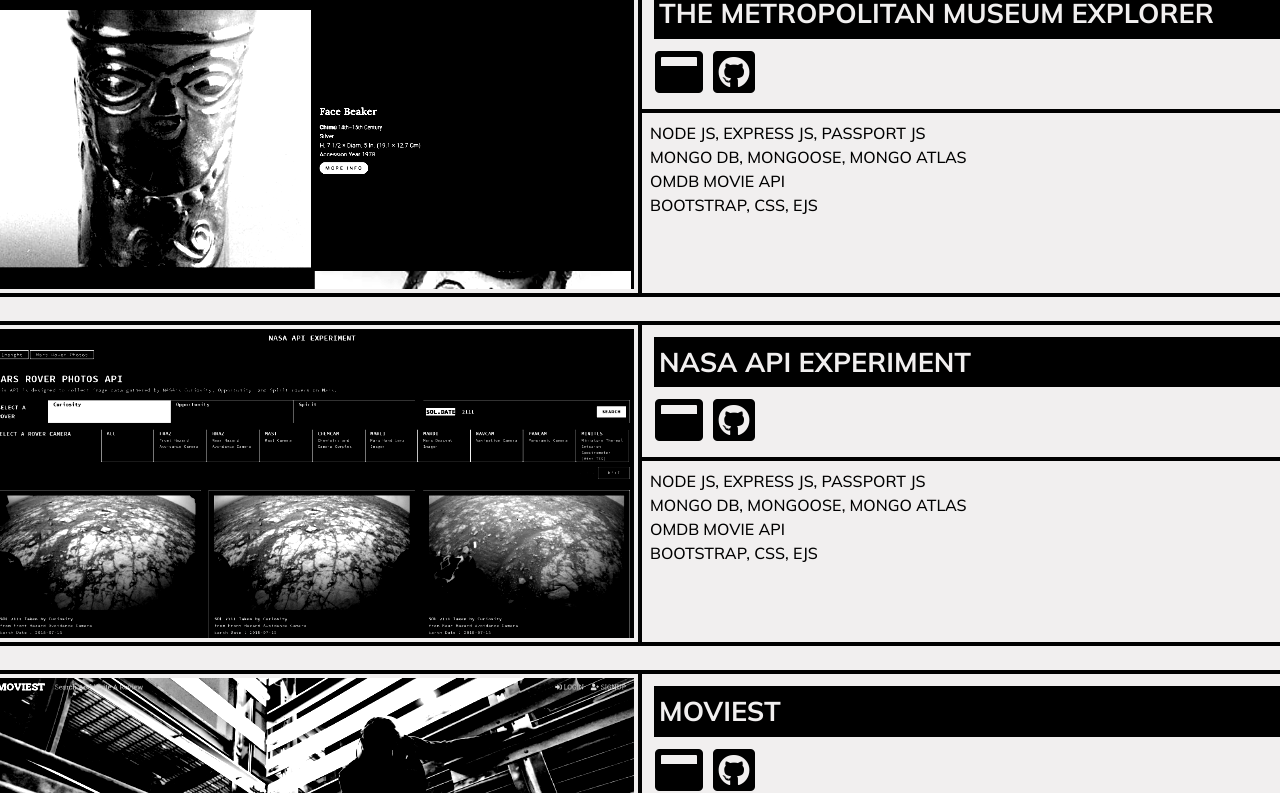
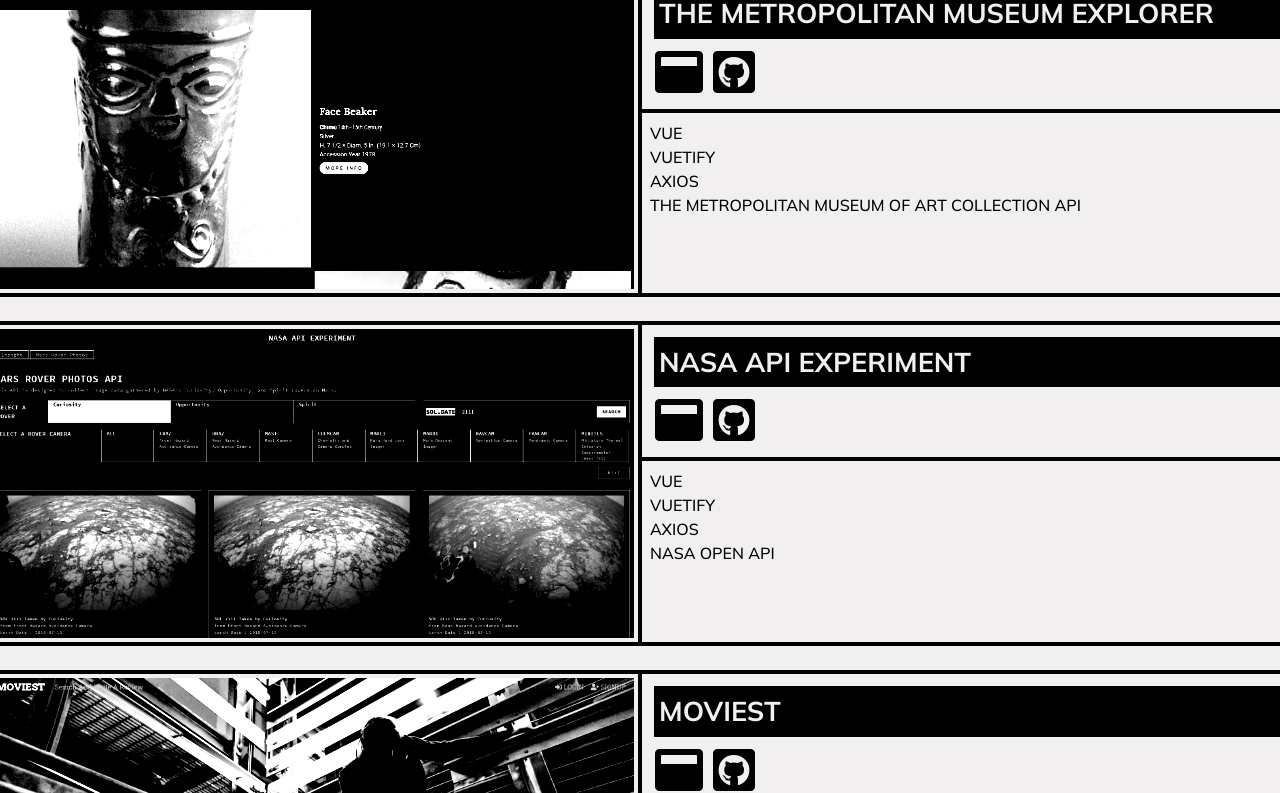
Before and after one commit to myojoojang/personal-app, a React (Create React App) app: page /works in a window 1280 px wide. Shown: the part 787-1580 px from the top of the page. Built offline with nearby package versions, Linux system fonts and the light colour scheme; the HTML template or start-up script is replaced by a standard one.

Commit message:
'fixLink'

```diff
--- a/src/components/Works.js
+++ b/src/components/Works.js
@@ -10,7 +10,7 @@
           <div className="col-lg-6 box">
 
             <a href="https://metropolitan-exp.netlify.app/" target="_blank" rel="noopener noreferrer">
-              <img src="./img/mtplt.png" className="img-fluid p-1" alt="p-2" />
+              <img src="./img/mtplt.png" className="img-fluid p-1" alt="p-1" />
             </a>
           </div>
 
@@ -23,11 +23,13 @@
                 </div>
               </div>
 
-            <div className="p-2">
-              <div>Node js, Express js, Passport js</div>
-              <div>Mongo DB, Mongoose, Mongo Atlas</div>
-              <div>OMDB Movie API</div>
-              <div>Bootstrap, CSS, EJS</div>
+            <div className="p-2 ">
+              <div>VUE</div>
+              <div>Vuetify</div>
+              <div>Axios</div>
+
+              <div>The Metropolitan Museum of Art Collection API</div>
+
             </div>
 
           </div>
@@ -52,10 +54,11 @@
               </div>
 
             <div className="p-2">
-              <div>Node js, Express js, Passport js</div>
-              <div>Mongo DB, Mongoose, Mongo Atlas</div>
-              <div>OMDB Movie API</div>
-              <div>Bootstrap, CSS, EJS</div>
+            <div>VUE</div>
+              <div>Vuetify</div>
+              <div>Axios</div>
+
+              <div>NASA OPEN API</div>
             </div>
 
           </div>
@@ -95,9 +98,9 @@
 
         <div className="row my-4">
           <div className="col-lg-6 box">
-            <a href="https://klper.com/" target="_blank" rel="noopener noreferrer">
+            {/* <a href="https://klper.com/" target="_blank" rel="noopener noreferrer"> */}
               <img src="./img/klper.jpg" className="img-fluid p-1" alt="p-1" />
-            </a>
+            {/* </a> */}
           </div>
 
           <div className="col-lg-6 box">
@@ -107,8 +110,8 @@
 
                 <a href="https://youtu.be/0J33xvSl2A0" target="_blank" rel="noopener noreferrer"><i class="fab fa-youtube-square"></i></a>
 
-                <a href="https://drive.google.com/file/d/1xhLB4ww6zjLjg0-uF9cxjrQRh7hWLx8-/view?usp=sharing" target="_blank" rel="noopener noreferrer"><i class="fas fa-file-powerpoint"></i></a>
-                <a href="https://github.com/myojoojang/moviest" target="_blank" rel="noopener noreferrer"><i class="fab fa-github-square"></i></a>
+                <a href="https://drive.google.com/file/d/1RG5qCNRFTX447WYGa1W-1VfgLXA8OM7N/view?usp=sharing" target="_blank" rel="noopener noreferrer"><i class="fas fa-file-powerpoint"></i></a>
+                <a href="https://github.com/myojoojang/KLPR_FINAL_BUILD" target="_blank" rel="noopener noreferrer"><i class="fab fa-github-square"></i></a>
             </div>
           </div>
             <div className="m-2">
```
